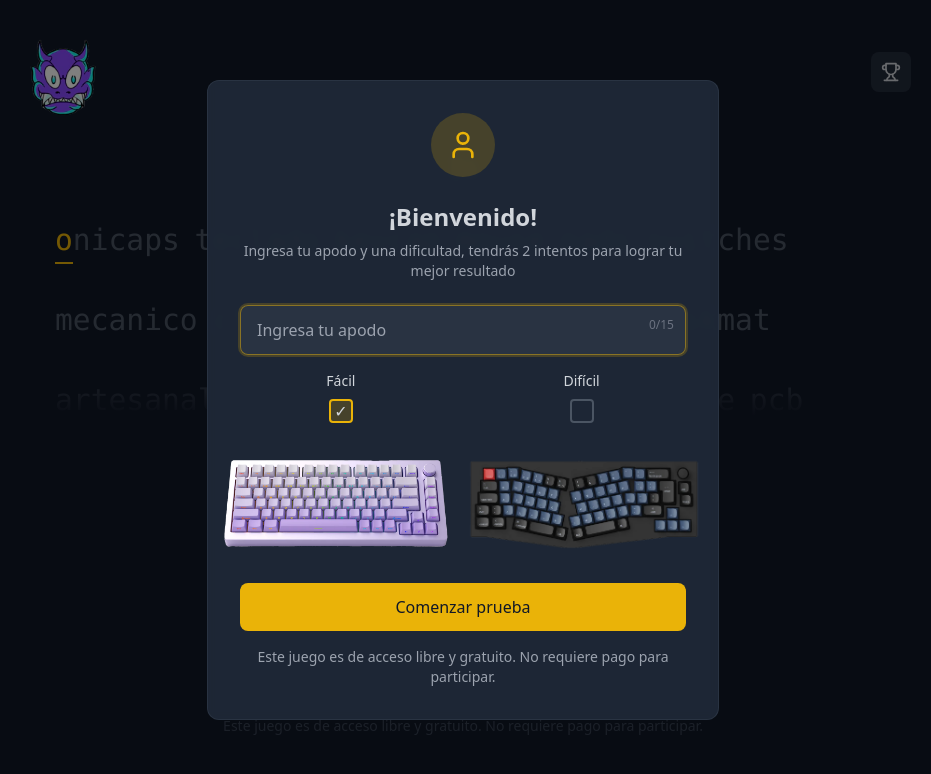
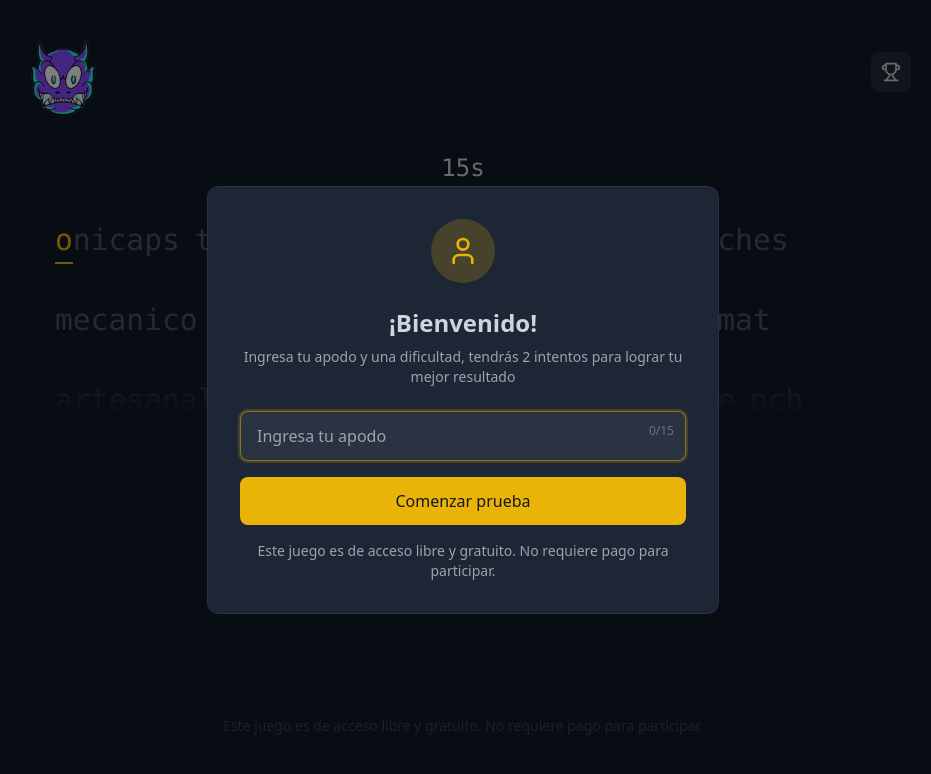
Before and after one commit to AlanFNL/typing-test-dev, a React (Vite) app: page / in a window 1280 px wide. Shown: the top 774 px of the page, without its empty margins (177-1108 px from the left). Built offline with nearby package versions, Linux system fonts and the light colour scheme.

Commit message:
ui fixes

```diff
--- a/src/TypingTest.jsx
+++ b/src/TypingTest.jsx
@@ -16,7 +16,7 @@ const TypingTest = () => {
   const [typed, setTyped] = useState("");
   const [currentIndex, setCurrentIndex] = useState(0);
   const [isActive, setIsActive] = useState(false);
-  const [time, setTime] = useState(3);
+  const [time, setTime] = useState(15);
   const [timeLeft, setTimeLeft] = useState(time);
   const inputRef = useRef(null);
   const [showResults, setShowResults] = useState(false);
@@ -478,12 +478,12 @@ const TypingTest = () => {
           initial={{ opacity: 0, y: -20 }}
           animate={{ opacity: 1, y: 0 }}
           transition={{ duration: 0.3, ease: "easeOut" }}
-          className="text-center mb-4 relative"
+          className="text-center mb-4 relative flex justify-center items-center mx-auto"
         >
           <motion.div
-            className="bg-gray-800/50 backdrop-blur-sm border border-gray-700/50 rounded-lg px-6 py-2 inline-flex items-center gap-4"
-            initial={{ scale: 0.95 }}
-            animate={{ scale: 1 }}
+            className="bg-gray-800/50 backdrop-blur-sm border border-gray-700/50 rounded-lg px-6 py-2 inline-flex items-center gap-4 scale-75 md:scale-100"
+            initial={{ opacity: 0 }}
+            animate={{ opacity: 1 }}
             transition={{ delay: 0.1, duration: 0.2 }}
           >
             <motion.div
@@ -549,7 +549,7 @@ const TypingTest = () => {
       <div className="max-w-4xl mx-auto">
         <div className="flex items-center justify-between mb-8 select-none">
           <div className="flex items-center space-x-2">
-            <img src={logo} className="h-24 w-auto" alt="Logo" />
+            <img src={logo} className="md:h-24 w-auto" alt="Logo" />
           </div>
 
           <div className="flex items-center gap-6">
--- a/src/components/UsernameModal.jsx
+++ b/src/components/UsernameModal.jsx
@@ -96,73 +96,6 @@ const UsernameModal = ({ onSubmit }) => {
               </div>
             </motion.div>
 
-            <motion.div
-              initial={{ opacity: 0, y: 10 }}
-              animate={{ opacity: 1, y: 0 }}
-              transition={{ delay: 0.4 }}
-              className="flex justify-center space-x-52 my-8"
-            >
-              <div className="flex flex-col items-center space-y-2">
-                <span className="text-sm font-medium text-gray-300">Fácil</span>
-                <div
-                  className={`w-6 h-6 border-2 rounded cursor-pointer transition-all ${
-                    difficulty === "easy"
-                      ? "border-yellow-500 bg-yellow-500/20"
-                      : "border-gray-600"
-                  }`}
-                  onClick={() => setDifficulty("easy")}
-                >
-                  {difficulty === "easy" && (
-                    <motion.div
-                      initial={{ scale: 0 }}
-                      animate={{ scale: 1 }}
-                      className="w-full h-full flex items-center justify-center"
-                    >
-                      ✓
-                    </motion.div>
-                  )}
-                </div>
-              </div>
-
-              <div className="flex flex-col items-center space-y-2">
-                <span className="text-sm font-medium text-gray-300">
-                  Difícil
-                </span>
-                <div
-                  className={`w-6 h-6 border-2 rounded cursor-pointer transition-all ${
-                    difficulty === "hard"
-                      ? "border-yellow-500 bg-yellow-500/20"
-                      : "border-gray-600"
-                  }`}
-                  onClick={() => setDifficulty("hard")}
-                >
-                  {difficulty === "hard" && (
-                    <motion.div
-                      initial={{ scale: 0 }}
-                      animate={{ scale: 1 }}
-                      className="w-full h-full flex items-center justify-center"
-                    >
-                      ✓
-                    </motion.div>
-                  )}
-                </div>
-              </div>
-            </motion.div>
-
-            <div className="h-32 flex items-center gap-4 justify-center">
-              <img
-                src={easy}
-                alt="Difficulty illustration"
-                className="max-h-24 w-auto"
-              />
-
-              <img
-                src={hard}
-                alt="Difficulty illustration"
-                className="max-h-24 w-auto"
-              />
-            </div>
-
             <motion.button
               initial={{ opacity: 0, y: 10 }}
               animate={{ opacity: 1, y: 0 }}
```
